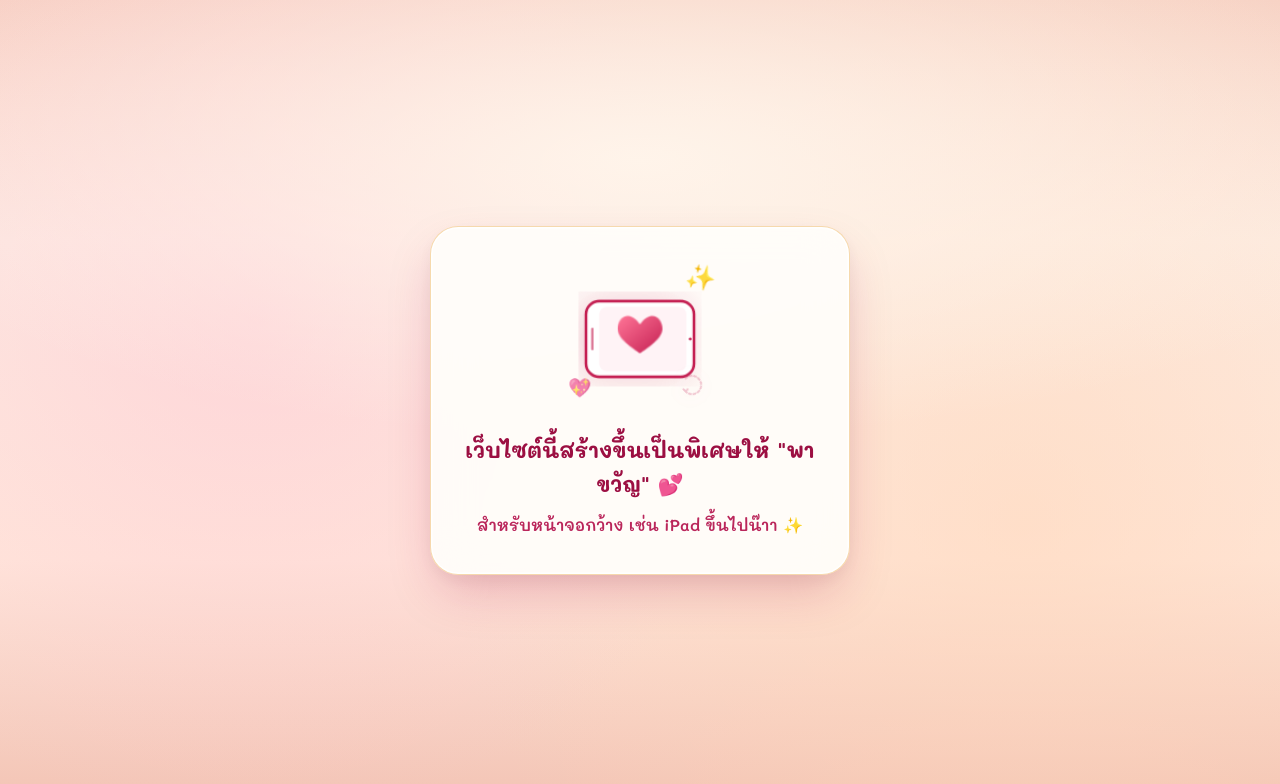
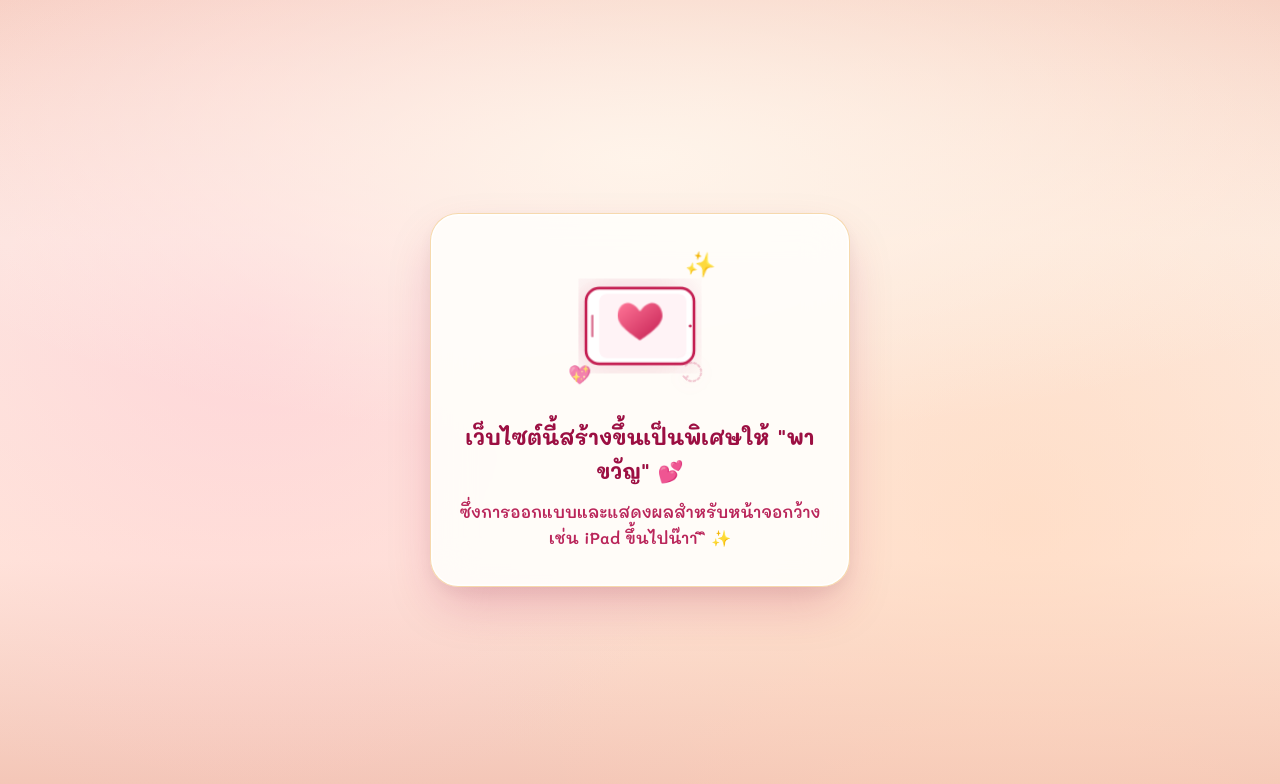
Before and after one commit to chainakon02/anniversary, a website built with Vite: page index.html in a window 1280 px wide. Built offline with nearby package versions, Linux system fonts and the light colour scheme.

Commit message:
Update index.html

```diff
--- a/index.html
+++ b/index.html
@@ -107,7 +107,7 @@
         <span class="mobile-block-sparkle sparkle-2">💖</span>
       </div>
       <h1 class="mobile-block-title">เว็บไซต์นี้สร้างขึ้นเป็นพิเศษให้ "พาขวัญ" 💕</h1>
-      <p class="mobile-block-subtitle">สำหรับหน้าจอกว้าง เช่น iPad ขึ้นไปน๊าา ✨</p>
+      <p class="mobile-block-subtitle">ซึ่งการออกแบบและแสดงผลสำหรับหน้าจอกว้าง เช่น iPad ขึ้นไปน๊าา ิ ิ ✨</p>
     </div>
   </div>
 
```
